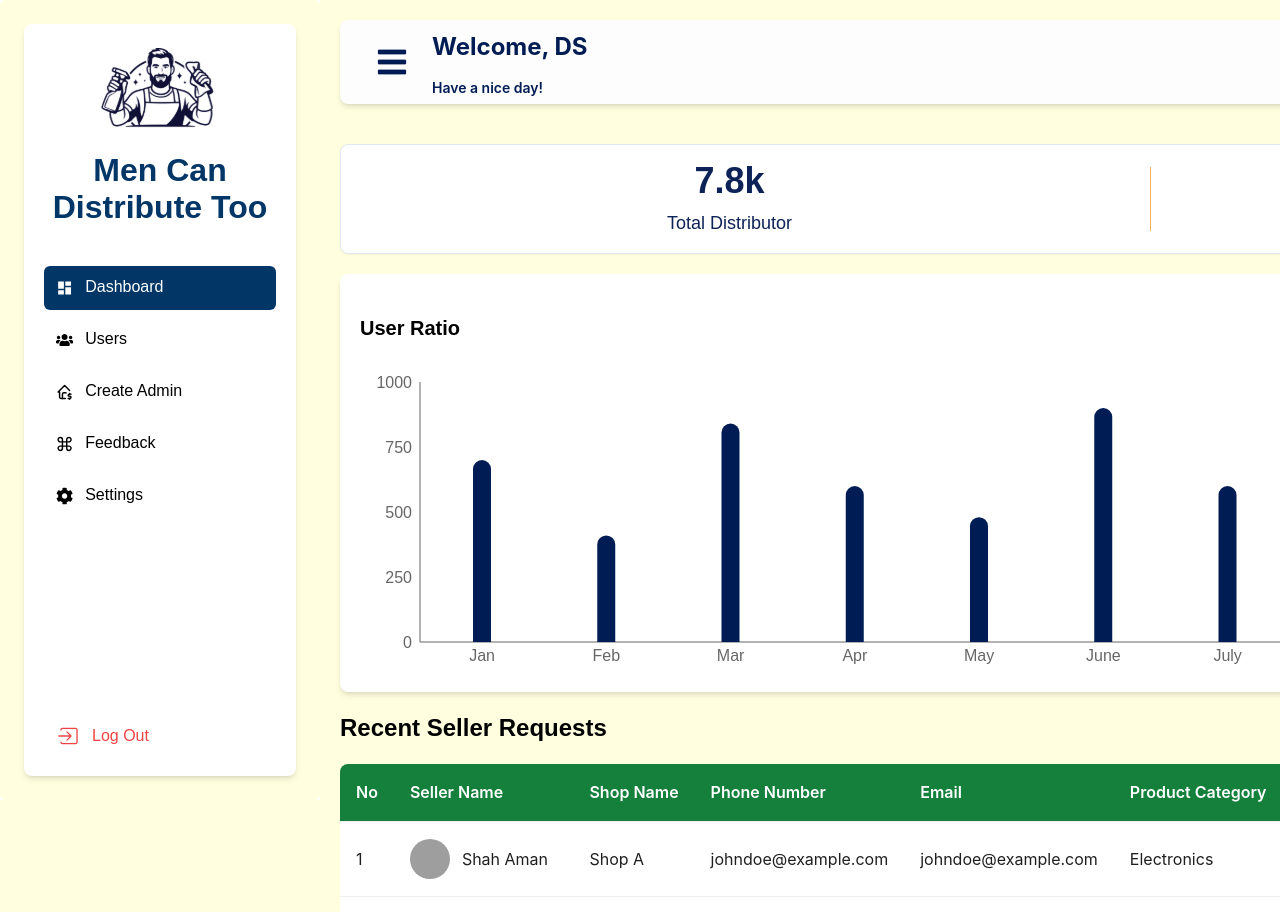
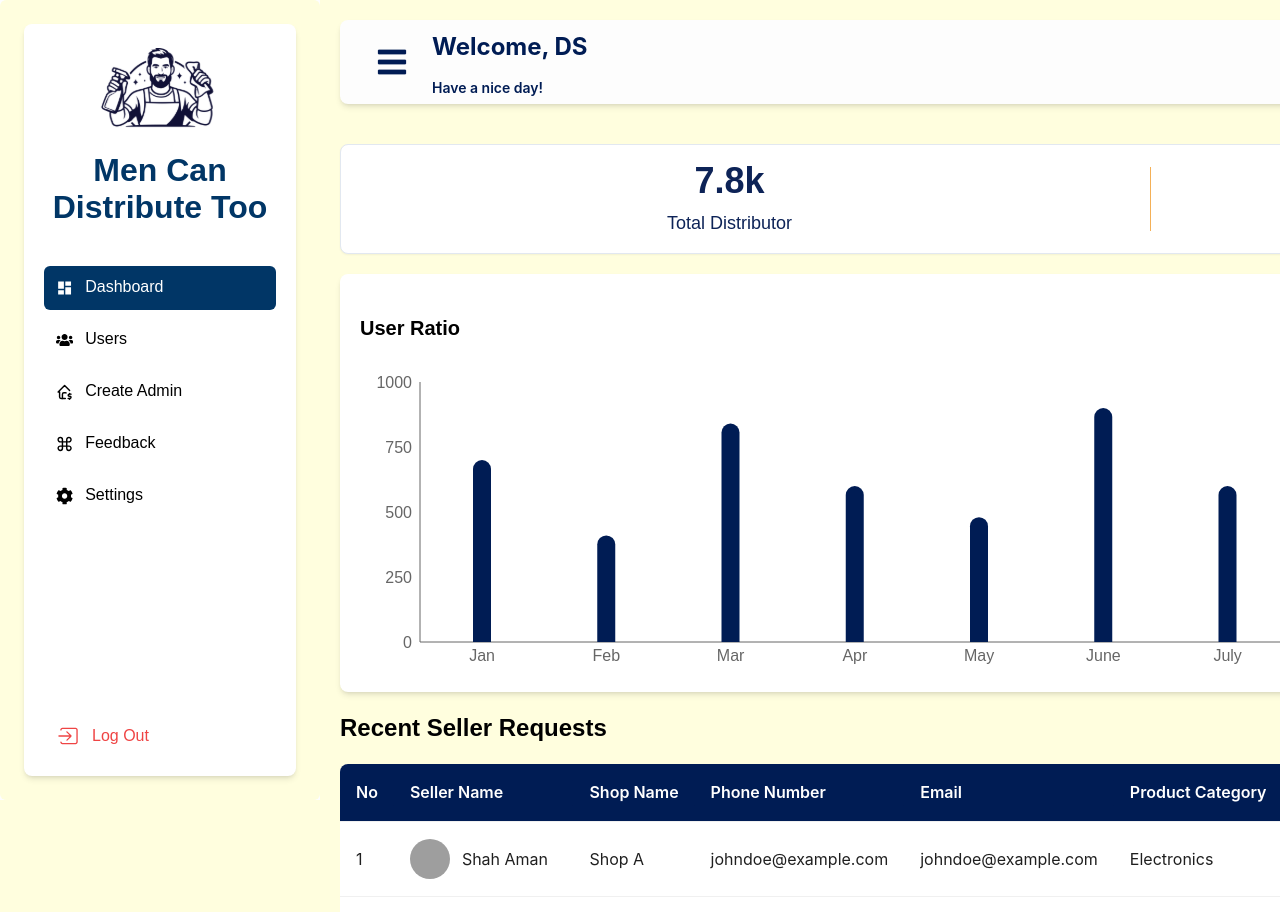
Before and after one commit to shishir786/manCanCleanToo-Dashboard, a React (Vite) app: page / in a window 1280 px wide. Shown: the top 912 px of the page. Built offline with nearby package versions, Linux system fonts and the light colour scheme; grey boxes are pictures that could not be loaded.

Commit message:
dashboard running...

```diff
--- a/src/components/Dashboard/Dashboard.jsx
+++ b/src/components/Dashboard/Dashboard.jsx
@@ -7,7 +7,7 @@ import UserRatio from "./UserRatio";
 
 function DashboardPage() {
   const currentYear = dayjs().year();
-  const startYear = 1900;
+  const startYear = 2000;
   const [selectedYear, setSelectedYear] = useState(currentYear);
   const [isOpen, setIsOpen] = useState(false);
   const [isModalOpen, setIsModalOpen] = useState(false);
--- a/src/components/Dashboard/RecentSellerRequests.jsx
+++ b/src/components/Dashboard/RecentSellerRequests.jsx
@@ -137,10 +137,10 @@ const RecentSellerRequests = ({ showModal }) => {
             colorPrimaryHover: "rgb(82,196,26)",
           },
           Table: {
-            headerBg: "#14803c",
+            headerBg: "#001c54",
             headerColor: "rgb(255,255,255)",
             cellFontSize: 16,
-            headerSplitColor: "#14803c",
+            headerSplitColor: "#001c54",
           },
         },
       }}
```
